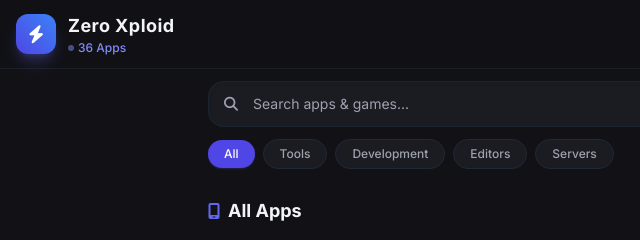
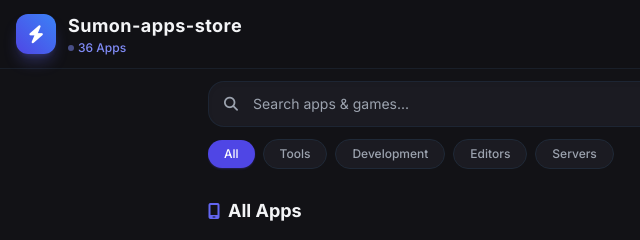
Before and after one commit to SUMON5433/my-analytics-app, a plain HTML site: page index.html in a window 1280 px wide. Shown: the top 240 px of the page, 0-640 px from the left. Drawn offline with nearby package versions, Linux system fonts and the light colour scheme; no server answers.

Commit message:
Update brand name from 'Zero Xploid' to 'Sumon-apps-store'

```diff
--- a/index.html
+++ b/index.html
@@ -50,7 +50,7 @@
                 <i class="fa-solid fa-bolt text-white text-lg"></i>
             </div>
             <div>
-                <h1 id="headerBrandName" class="font-bold text-lg tracking-wide">Zero Xploid</h1>
+                <h1 id="headerBrandName" class="font-bold text-lg tracking-wide">Sumon-apps-store</h1>
                 <p class="text-xs text-indigo-400 font-medium flex items-center gap-1">
                     <span class="w-1.5 h-1.5 rounded-full bg-indigo-400 animate-pulse"></span> <span id="headerAppCountText">36 Apps</span>
                 </p>
```
